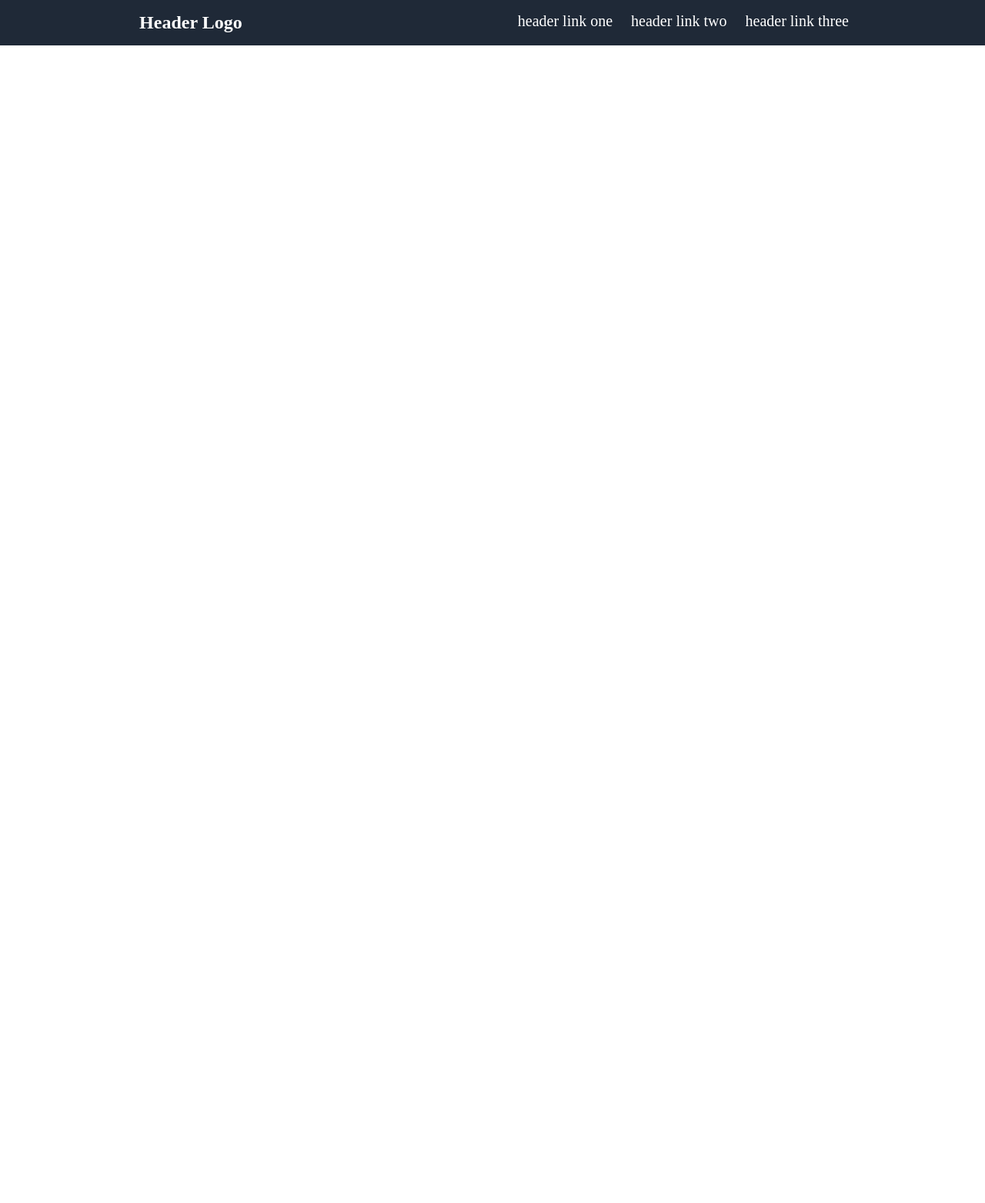
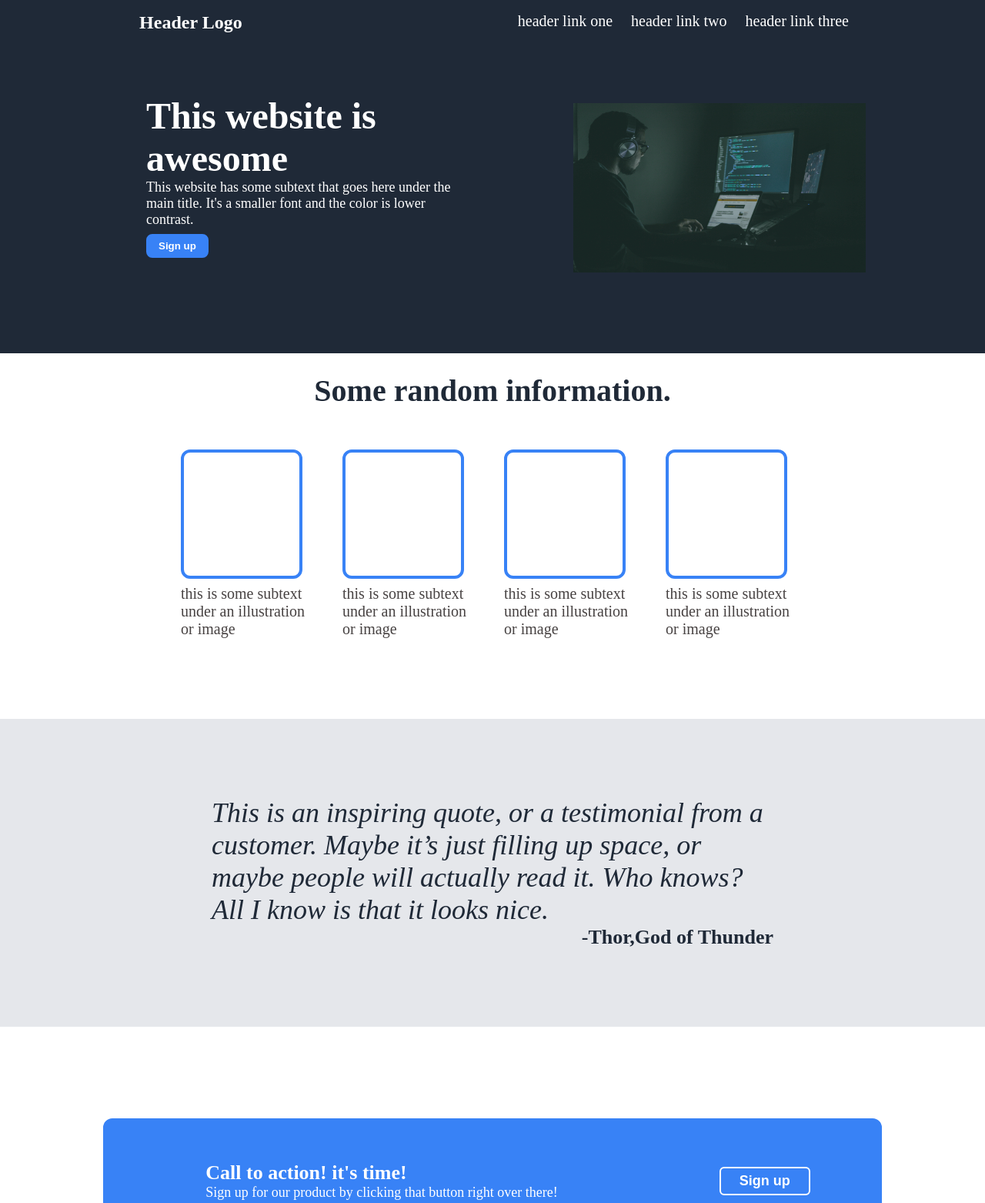
Before and after one commit to xhacaksx/Landing_page, a plain HTML site: page index.html in a window 1280 px wide. Shown: the top 1563 px of the page at 77% size. Before the commit the page ends 800 px from the top, so only its background shows below. Drawn offline with Linux system fonts and the light colour scheme.

Commit message:
Added sections

```diff
--- a/index.html
+++ b/index.html
@@ -9,7 +9,7 @@
 </head>
 <body>
     <div class="section">
-        <div class="container">
+        <div class="container1">
             <div class="logo">Header Logo</div>
 
                 <ul>
@@ -20,8 +20,63 @@
 
 
         </div>
+    <div class="header">
+        <div class="container2">
+            <div class="text1"><p>This website is awesome</p></div>
+            <div class="text2"><p>This website has some subtext that goes here under the main title. It's a smaller font and the color is lower contrast.</p></div>
+            <button class="btn">Sign up</button>
+        </div>
+        <div class="container3">
 
+            <img src="images/code.jpg" alt ="image">
+
+        </div>
+    </div>
+    <div class="info">
+        <div class="text3">Some random information.</div>
+        <div class="container4">
+            <div class="cards">
+                <div class="item"></div>
+                <div class="item-text">this is some subtext under an illustration or image</div>
+            </div>
+            <div class="cards">
+                <div class="item"></div>
+                <div class="item-text">this is some subtext under an illustration or image</div>
+            </div>
+            <div class="cards">
+                <div class="item"></div>
+                <div class="item-text">this is some subtext under an illustration or image</div>
+            </div>
+            <div class="cards">
+                <div class="item"></div>
+                <div class="item-text">this is some subtext under an illustration or image</div>
+            </div>
+
+        </div>
+    </div>
+    <div class="quote">
+        <div class="quote1">
+            <div class="quote2">This is an inspiring quote, or a testimonial from a customer. Maybe it’s just filling up space, or maybe people will actually read it. Who knows? All I know is that it looks nice.</div>
+            <div class="subquote1"><p>-Thor,God of Thunder</p></div>
+        </div>
 
     </div>
+    <div class="section1">
+        <div class="container5">
+            <div class="box">
+                <div class="action">Call to action! it's time!</div>
+                <div class="action1">Sign up for our product by clicking that button right over there!</div>
+
+            </div>
+            <button class="btn-sign">Sign up</button>
+        </div>
+    </div>
+    <div class="footer">
+        <div class="footer1">
+            <div class="footer-text">Copyright © Akshat 2022</div>
+
+        </div>
+    </div>
+
 </body>
 </html>
--- a/style.css
+++ b/style.css
@@ -2,19 +2,10 @@
     margin: 0;
     padding: 0;
 }
-.container {
+.container1 {
     background-color: #1f2937;
     display: flex;
     justify-content: space-around;
-
-}
-.container .one {
-
-}
-.container .two {
-
-}
-.container .two {
 
 }
 .logo {
@@ -37,3 +28,171 @@ ul li {
     margin: 8px 4px 8px 4px;
     color: white;
 }
+.header {
+    display: flex;
+}
+.container2 {
+    display: flex;
+    height: 400px;
+    background-color: #1f2937;
+    justify-content: center;
+    align-items: flex-start;
+    flex-direction: column;
+    width: auto;
+
+
+}
+.text1 {
+    margin-top: -60px;
+    font-size: 48px;
+    font-weight: bold;
+    color: white;
+    max-width: 300px;
+    margin-left: 190px;
+
+
+}
+.text2 {
+    font-size: 18px;
+    color: white;
+    max-width: 400px;
+    margin-left: 190px;
+
+}
+.btn {
+    color: white;
+    margin-left: 190px;
+    margin-top: 8px;
+    background-color: #3882f6;
+    padding: 4px 12px 4px 12px;
+    font-weight: 700;
+    border: 4px solid #3882f6;
+    border-radius: 8px;
+}
+.container3 {
+    display: flex;
+    height: 400px;
+    background-color: #1f2937;
+    justify-content: center;
+    flex: 1;
+    align-items: center;
+
+}
+img {
+    margin-top: -30px;
+    height: 220px;
+    width: 380px;
+    background-color: gray;
+}
+
+.info {
+    height: 450px;
+}
+.text3 {
+    font-size: 40px;
+    text-align: center;
+    color: #1f2937;
+    font-weight: bolder;
+    margin: 25px;
+}
+.container4 {
+    display: flex;
+    justify-content: center;
+    gap: 30px;
+  }
+
+.cards {
+    max-width: 180px;
+  }
+.item {
+    height: 160px;
+    width: 150px;
+    border: 4px solid #3882f6;
+    border-radius: 12px;
+    margin-top: 28px;
+}
+.item-text {
+    font-size: 20px;
+
+    color:rgb(71, 66, 66);
+    margin-top: 8px;
+}
+.quote {
+    background-color: #e5e7eb;
+    display: flex;
+
+    justify-content: center;
+    align-items: center;
+    height: 400px;
+}
+.quote2 {
+    font-size: 36px;
+    max-width: 730px;
+    font-style: italic;
+    color: #1f2937;
+    font-weight: lighter;
+
+
+}
+.subquote1 {
+    font-size: 26px;
+    font-style: normal;
+    text-align: right;
+    color: #1f2937;
+    font-weight: 700;
+}
+
+.section1 {
+    height: 400px;
+    display: flex;
+    justify-content: center;
+    align-items: center;
+}
+
+.container5 {
+    display: flex;
+    height: 130px;
+    width: 980px;
+    border: 16px solid #3882f6;
+    background-color: #3882f6;
+    border-radius: 12px;
+
+    justify-content: center;
+    align-items: center;
+
+}
+.action,.action1 {
+   margin-left: 40px;
+   color: white;
+}
+.action {
+    font-weight: bold;
+    font-size: 26px;
+}
+.action1 {
+
+    font-size: 18px;
+}
+.btn-sign {
+    border: 2px solid white;
+    border-radius: 6px;
+    margin-left: 210px;
+    padding: 6px 24px 6px 24px;
+    background-color: #3882f6;
+    color: white;
+    font-size: 18px;
+    font-weight: 700;
+
+}
+.footer {
+    height: 90px;
+    display: flex;
+    justify-content: center;
+    align-items: center;
+    background-color: #1f2937;
+
+}
+.footer-text {
+    color: white;
+    font-size: 18px;
+}
```
Also changed, not shown: images/code.jpg (added).
